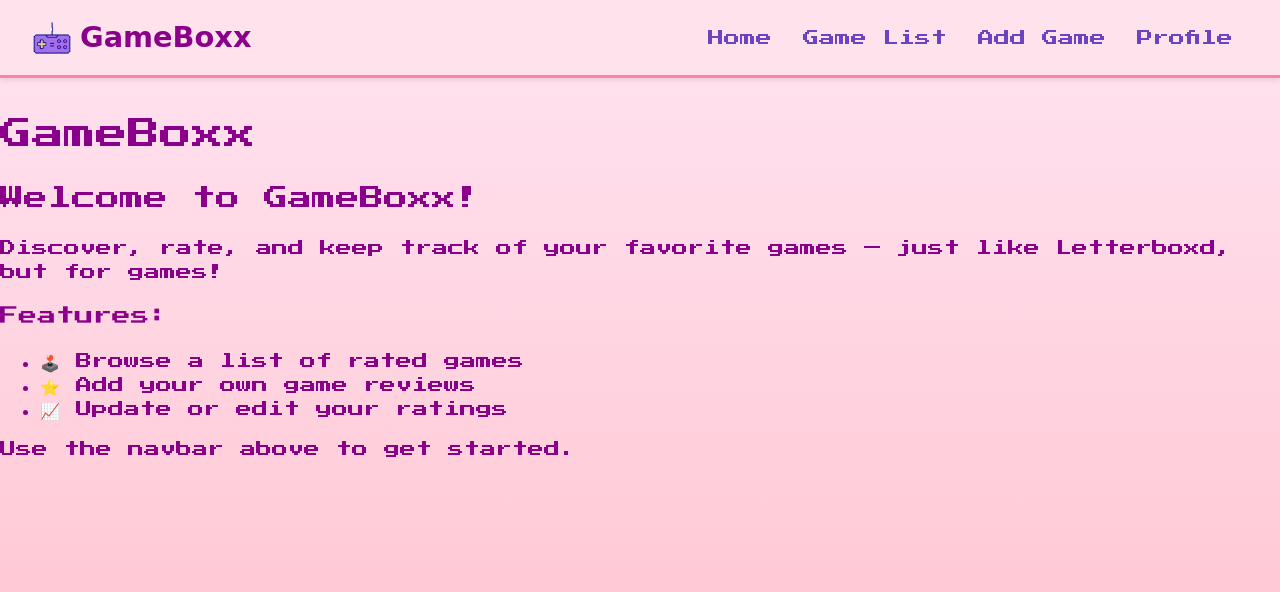
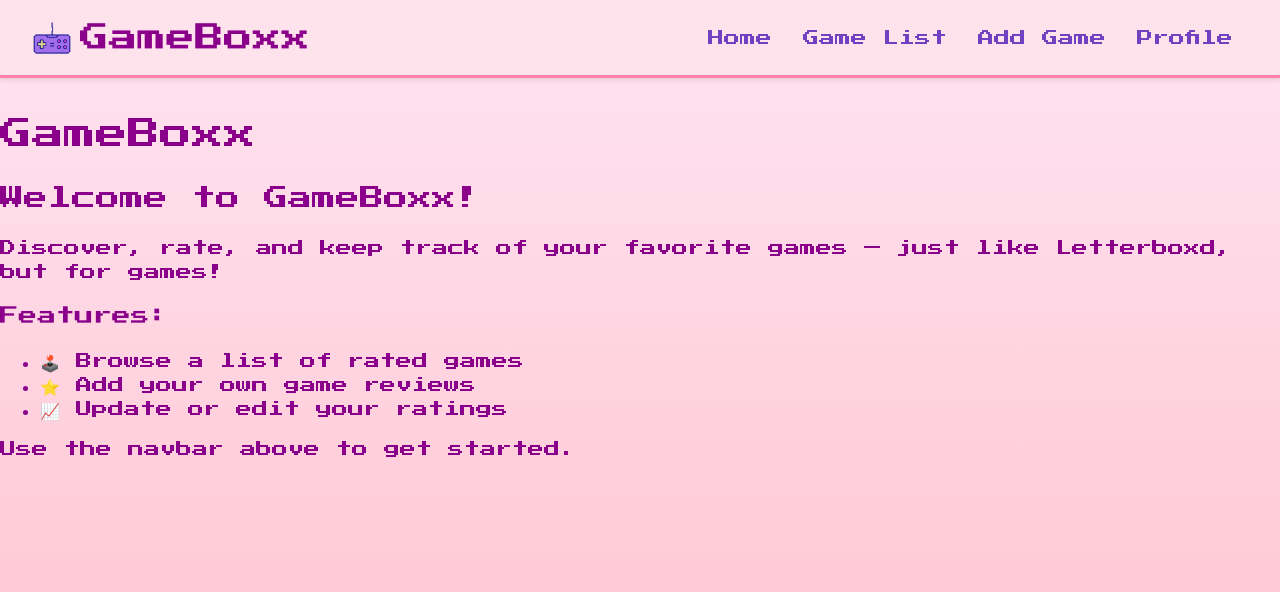
Before and after one commit to camiqf1/cs320-project-camilafigueiredo, a React (Vite) app in the folder src/main/frontend/: page / in a window 1280 px wide. Shown: the top 592 px of the page. Built offline with nearby package versions, Linux system fonts and the light colour scheme; no server answers; a web font is replaced by a local one; what @aws-amplify/ui-react, aws-amplify would draw is missing.

Commit message:
Tittle and Favcon fix

```diff
--- a/src/main/frontend/src/components/Navbar.css
+++ b/src/main/frontend/src/components/Navbar.css
@@ -24,7 +24,7 @@
 }
 
 .navbar-logo h1 {
-    font-family: 'Comic Sans MS', 'Comic Neue', cursive;
+    font-family: 'Press Start 2P', cursive;
     color: #d63384;
     font-size: 1.8rem;
     margin: 0;
```
